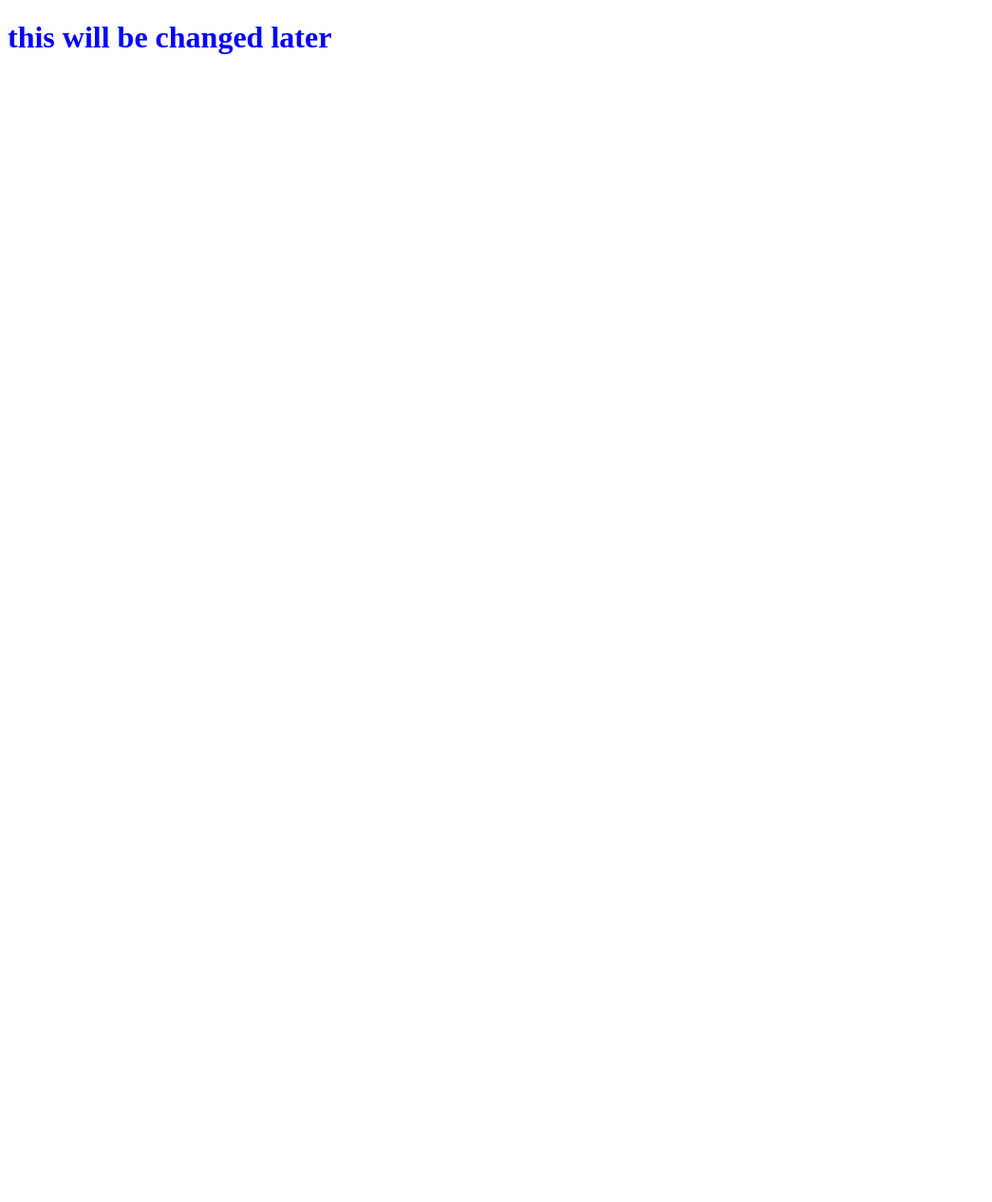
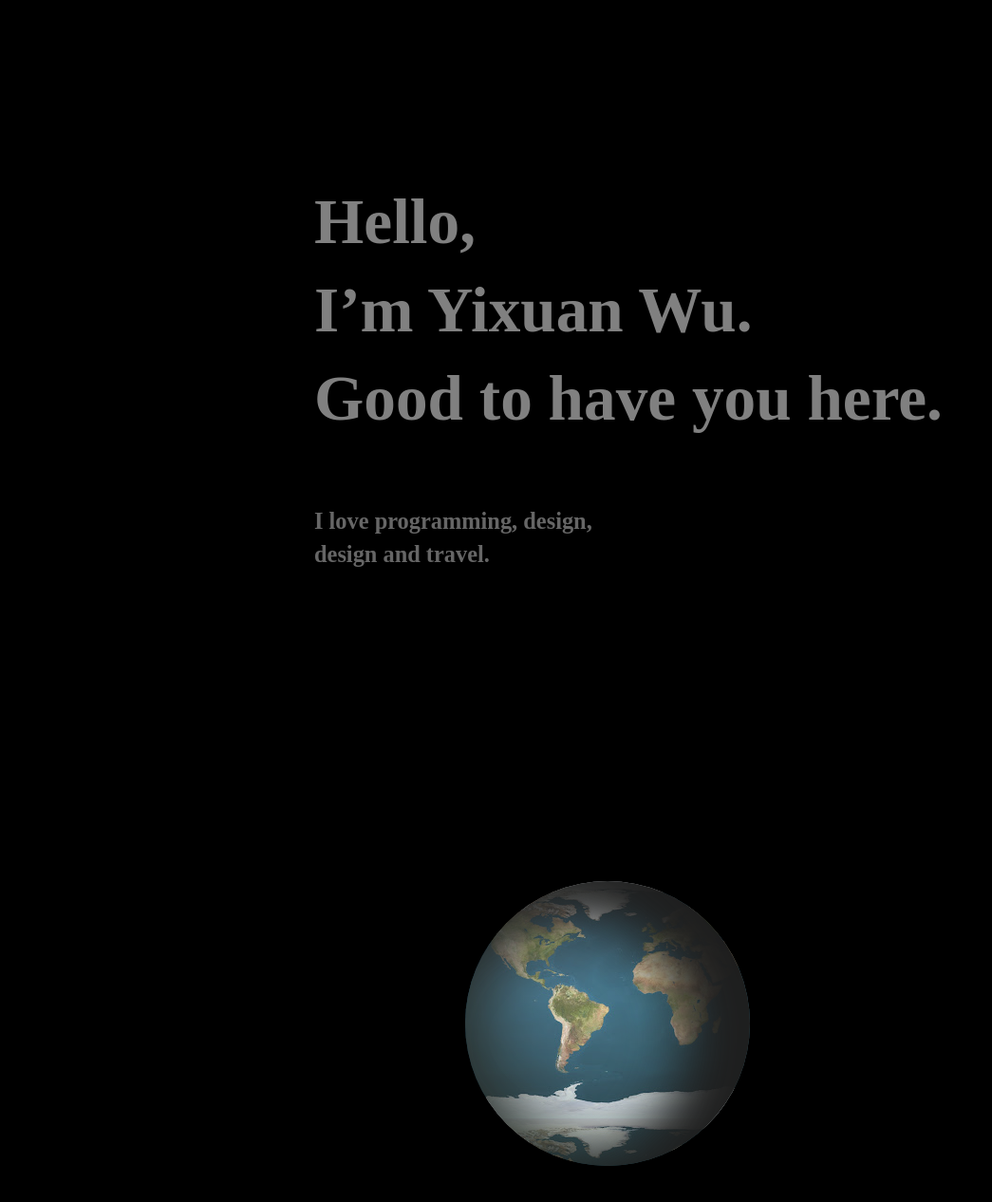
Before and after one commit to yixuanwu4/yxwu.me, a plain HTML site: page index.html in a window 1280 px wide. Shown: the whole page at 95% size, without its empty margins (0-1045 px from the left). Before the commit the page ends 800 px from the top, so only its background shows below. Drawn offline with Linux system fonts and the light colour scheme.

Commit message:
latest changes

```diff
--- a/index.html
+++ b/index.html
@@ -1,14 +1,33 @@
-<!DOCTYPE html>
-<html>
-  <head>
-    <link rel="stylesheet" href="style.css"/>
-    <title>
-      doctor wu
-    </title>
-  </head>
-  <body>
-    <h1>
-      this will be changed later
-    </h1>
-  </body>
+<html lang="en">
+
+
+
+<head>
+    <link rel="stylesheet" href="style.css">
+
+</head>
+
+<body>
+    <section id="intro">
+        <header>
+            <h1 id="heading" style="z-index: 1; transform: translate3d(0px, 0px, 1px);
+            visibility: inherit; opacity: 1;">
+                Hello, <br>I’m Yixuan Wu. <br>Good to have you here.
+            </h1>
+            <h2 id="subheading" style="z-index: 1; visibility: inherit; opacity: 0.8; transform: matrix(1, 0, 0, 1, 0, 0);">
+                I love programming, design,
+                <br>
+                design and travel.
+            </h2>
+
+        </header>
+    </section>
+
+    <section id="earth">
+
+    </section>
+</body>
+
+
+
 </html>
--- a/style.css
+++ b/style.css
@@ -1,3 +1,138 @@
+:root {
+	--color-font: #808080;
+	--color-background: #000000;
+	--view-minmax: calc((100vw - 500px) / (1920 - 500));
+}
+
+body {
+	background: var(--color-background);
+	font-family: "plantc", serif;
+	color: var(--color-font);
+	margin: 0;
+	overflow-x: hidden;
+	-webkit-font-smoothing: antialiased;
+	-moz-osx-font-smoothing: grayscale;
+}
+
+h1, h2, p {
+    margin-block-start: 0;
+    margin-block-end: 0;
+    font-weight: normal;
+}
 h1 {
-    color: blue;
+    display: block;
+    margin-block-start: 0.67em;
+    margin-block-end: 0.67em;
+    margin-inline-start: 0px;
+    margin-inline-end: 0px;
+    font-weight: bold;
 }
+
+h2 {
+    display: block;
+    margin-block-start: 0.83em;
+    margin-block-end: 0.83em;
+    margin-inline-start: 0px;
+    margin-inline-end: 0px;
+    font-weight: bold;
+}
+
+#intro header {
+	display: grid;
+	grid-template-columns: minmax(20%, 330px) 75px minmax(max-content, 1fr) 75px minmax(20%, 300px);
+	grid-template-rows: 176px 55px minmax(max-content, 1fr) 35px 175px;
+	grid-template-areas:
+		". . . . rs"
+		"ls . . . rs"
+		"ls . h1 . rs"
+		"ls . h2 . rs"
+		"ls . h2 . .";
+	transform: translateY(-88px);
+}
+#intro {
+	--size-h1: calc(42px + (88 - 42) * var(--view-minmax));
+	--size-h2: calc(20px + (28 - 20) * var(--view-minmax));
+	min-height: 110vh;
+}
+
+#intro h1 {
+    grid-area: h1;
+    line-height: calc(var(--size-h1) * 1.382);
+    font-size: var(--size-h1);
+    align-self: center;
+
+}
+#intro h2 {
+    grid-column-end: rs;
+    grid-area: h2;
+    line-height: calc(var(--size-h2) + 10px);
+    font-size: var(--size-h2);
+
+}
+
+#earth {
+    /* [1] Allow it to contain the absolutely positions pseudo-elements (later-on) */
+    position: relative;
+
+    /* [2] Set-up the dimensions and spacing */
+    width: 300px;
+    height: 300px;
+    margin: 3em auto;
+
+    /* [3] Prepare the animation effects */
+    transition: transform 500ms linear;
+    animation: rotate 7s linear infinite; /* This is going to be defined in the next step */
+
+    /* [4] Tweak the appearance, and give it a nice background i.e. the world map */
+    color: #fff;
+    border-radius: 50%;
+    background: url(earthmap.jpeg);
+    box-shadow: inset 20px 0 80px 6px rgba(0, 0, 0, 1);
+
+    /* [5] Position things in a 3d space */
+    transform-style: preserve-3d;
+  }
+  #earth:after {
+    /* [1] Break the flow to show this as an overlay */
+    position: absolute;
+    top: 0;
+    left: 0;
+
+    /* [2] Make it take all the space available in the box (ahem... globe!) */
+    width: 100%;
+    height: 100%;
+
+    /* [3] Make sure this has no generated content, as we want this just for fancy purposes */
+    content: '';
+
+    /* [4] Give it some shape and shadow */
+    border-radius: 50%;
+    box-shadow: -60px 15px 60px 10px rgb(31, 31, 31) inset;
+  }
+  #earth:before {
+    /* [1] Again, break the flow to show this as an overlay */
+    position: absolute;
+    top: 0;
+    left: 0;
+
+    /* [2] Again, give it all the available space */
+    width: 100%;
+    height: 100%;
+
+    /* [3] Duh. */
+    content: '';
+
+    /* [4] Add some shape and overlay effect to it */
+    opacity: .2;
+    border-radius: 50%;
+    background: radial-gradient(circle at 100px 100px, #fff, #ABEBC6 );
+  }
+
+  @keyframes rotate {
+    0% {background-position: 0 0;}
+    100% {background-position: 630px 0;}
+  }
+
+  html {
+    scroll-behavior: smooth;
+  }
```
Also changed, not shown: Galaxy.jpeg (added), earthmap.jpeg (added), sun.jpeg (added).
